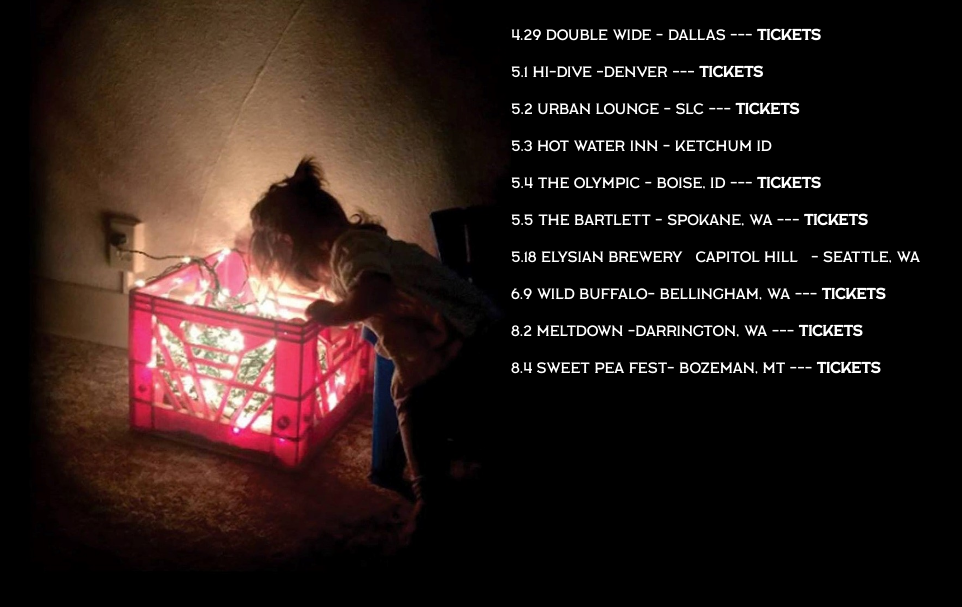
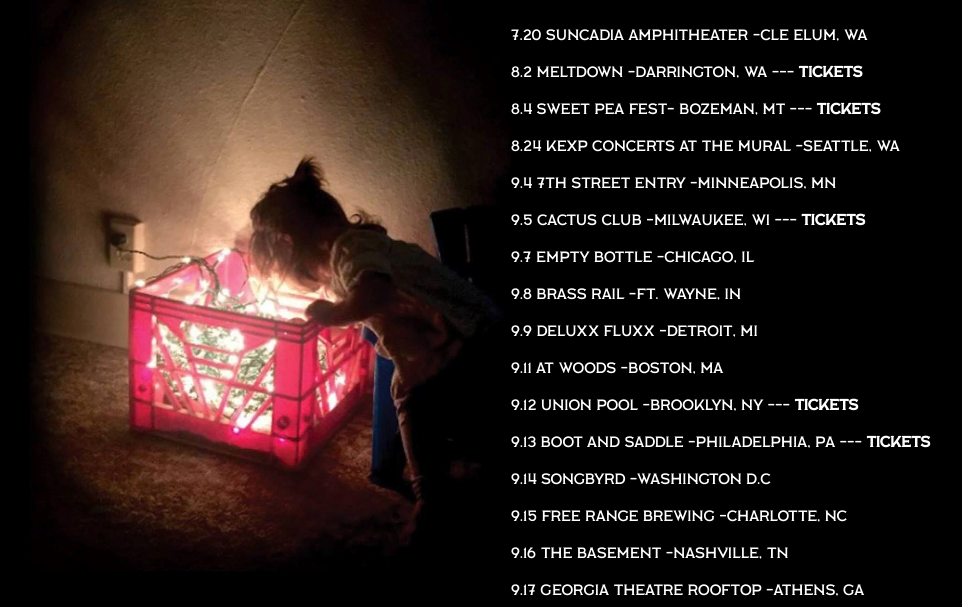
Before and after one commit to moorphy/mdogg, a plain HTML site: page index.html in a window 1280 px wide. Shown: the part 345-952 px from the top of the page, without its empty margins (129-1091 px from the left). Drawn offline with Linux system fonts and the light colour scheme.

Commit message:
Adds tour dates. Meta tag description

```diff
--- a/index.html
+++ b/index.html
@@ -4,6 +4,9 @@
 <meta charset="utf-8">
 <meta name="viewport" content="width=device-width, initial-scale=1">
 <title>Moondoggies</title>
+<meta name="description" content="The Moondoggies are a rock band from Everett, Washington with 4 LPs and an EP release on the SUB POP imprint Hardly Art.
+ They have been described as 'seriously kick-ass' by Austen Scaggs of Rolling Stone.
+  Albums include A Love Sleeps Deep, Don't be a Stranger, Adios I'm a Ghost, and Tidelands">
 <link href="css/styles.css" type="text/css" rel="stylesheet" >
 <link href="css/media.css" type="text/css" rel="stylesheet">
 
@@ -36,16 +39,26 @@
 <div id='tour'>
 	<br><h2>TOUR DATES</h2><br>
 	<ul>
-	<li>4.29 Double Wide - Dallas<a href="https://spunetickets.com/event/85451-the-moondoggies-dallas"> --- <b>TICKETS</b></a></li>
-	<li>5.1 Hi-Dive -Denver<a href="https://www.hi-dive.com/event/1665084-moondoggies-denver/"> --- <b>TICKETS</b></a></li>
-	<li>5.2 Urban Lounge - SLC<a href="https://www.theurbanloungeslc.com/event/1664328-moondoggies-salt-lake-city/"> --- <b>TICKETS</b></a></li>
-	<li>5.3 Hot Water inn - Ketchum ID</li>
-	<li>5.4 The Olympic - Boise, ID<a href="https://www.eventbrite.com/e/moondoggies-tickets-42699943681"> --- <b>TICKETS</b></a></li>
-	<li>5.5 The Bartlett - Spokane, WA<a href="https://www.ticketfly.com/event/1675778-moondoggies-spokane/"> --- <b>TICKETS</b></a></li>
-	<li>5.18 Elysian Brewery (Capitol Hill) - Seattle, WA</li>
-	<li>6.9 Wild Buffalo- Bellingham, WA<a href="https://wildbuffalo.net/event/the-moondoggies-flowmotion/"> --- <b>TICKETS</b></a></li>
+	<li>7.20 Suncadia Amphitheater -Cle Elum, WA</li>
 	<li>8.2 Meltdown -Darrington, WA<a href="https://summermeltdownfest.com/tickets-2/"> --- <b>TICKETS</b></a></li>
 	<li>8.4 Sweet Pea Fest- Bozeman, MT<a href="https://sweetpeafestival.org/buy-wristands-and-merchandise/"> --- <b>TICKETS</b></a></li>
+	<li>8.24 KEXP Concerts at the Mural -Seattle, WA</li>
+	<li>9.4 7th Street Entry -Minneapolis, MN</li>
+	<li>9.5 Cactus Club -Milwaukee, WI<a href="https://www.etix.com/ticket/p/2673867/the-moondoggies-hardly-artwtba--milwaukee-cactus-club"> --- <b>TICKETS</b></a></li>
+	<li>9.7 Empty Bottle -Chicago, IL</li>
+	<li>9.8 Brass Rail -Ft. Wayne, IN</li>
+	<li>9.9 Deluxx Fluxx -Detroit, MI</li>
+	<li>9.11 At Woods -Boston, MA</li>
+	<li>9.12 Union Pool -Brooklyn, NY<a href="https://www.ticketfly.com/purchase/event/1726909?utmmedium=bks"> --- <b>TICKETS</b></a></li>
+	<li>9.13 Boot and Saddle -Philadelphia, PA<a href="https://www.etix.com/ticket/p/3685811/the-moondoggies-philadelphia-boot-saddle"> --- <b>TICKETS</b></a></li>
+	<li>9.14 Songbyrd -Washington D.C</li>
+	<li>9.15 Free Range Brewing -Charlotte, NC</li>
+	<li>9.16 The Basement -Nashville, TN</li>
+	<li>9.17 Georgia Theatre Rooftop -Athens, GA</li>
+	<li>9.18 The Earl -Atlanta, GA</li>
+	<li>9.19 Proud Larry's -Oxford, MS</li>
+	<li>9.22 Lost Lake -Denver, CO<a href="https://www.ticketfly.com/purchase/event/1726910"> --- <b>TICKETS</b></a></li>
+
 	</ul>
 	<br>
 
```
